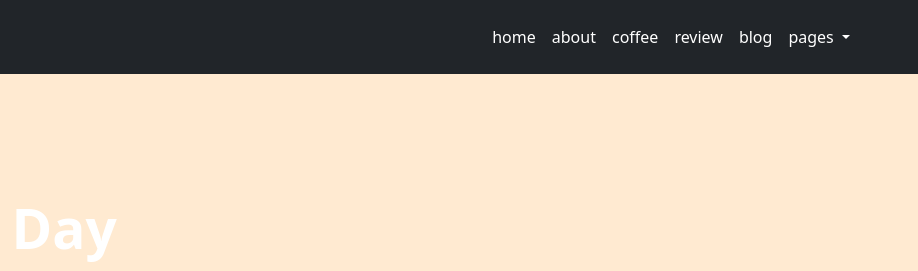
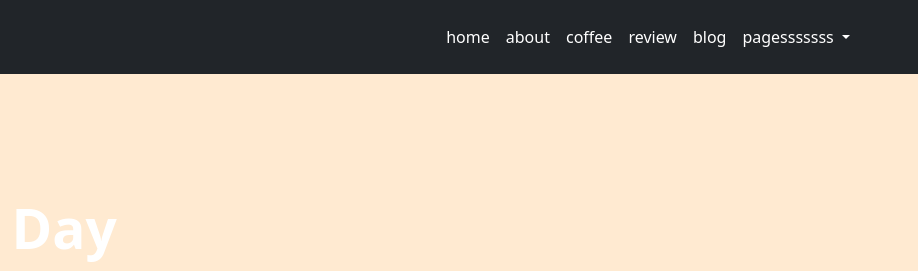
Before and after one commit to slemanalnbke1developer-design/Bootstrab-cafe, a plain HTML site: page task-120/index.html in a window 1280 px wide. Shown: the top 271 px of the page, 362-1280 px from the left. Drawn offline with Linux system fonts and the light colour scheme.

Commit message:
edit pages word

```diff
--- a/task-120/index.html
+++ b/task-120/index.html
@@ -93,7 +93,7 @@
                   type="button"
                   data-bs-toggle="dropdown"
                 >
-                  pages
+                  pagesssssss
                 </button>
                 <ul class="dropdown-menu margin-dropdown bg-dark">
                   <li class="dropdown-item">
```
